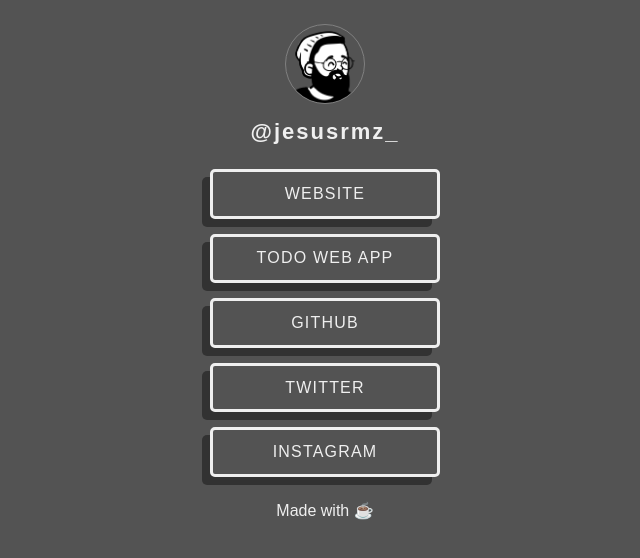
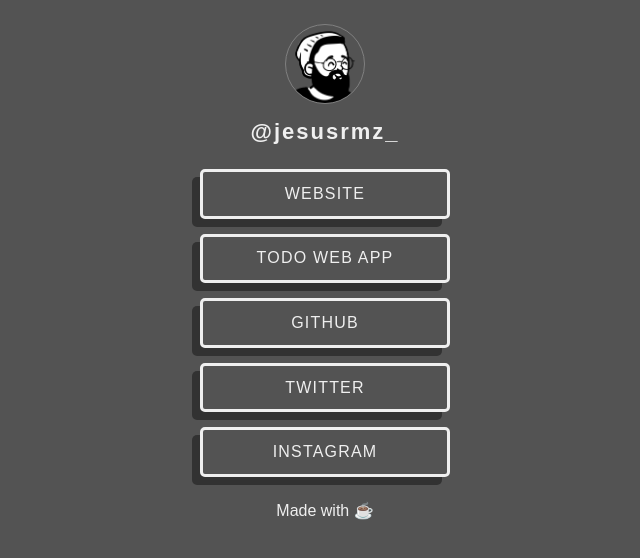
Before and after one commit to jesusrmz19/linktrr, a website built with Parcel: page index.html in a window 1280 px wide. Shown: the whole page, without its empty margins (315-955 px from the left). Built offline with nearby package versions, Linux system fonts and the light colour scheme; a web font is replaced by a local one.

Commit message:
style: Modify style in the buttons

```diff
--- a/src/scss/_components.scss
+++ b/src/scss/_components.scss
@@ -4,7 +4,7 @@
   text-decoration: none;
   letter-spacing: 1.2px;
   padding: 0.8em 0.8em;
-  min-width: 230px;
+  min-width: 250px;
   border: 3px solid $seccolor;
   border-radius: 5px;
   box-shadow: -8px 8px rgba(0, 0, 0, 0.4);
```
